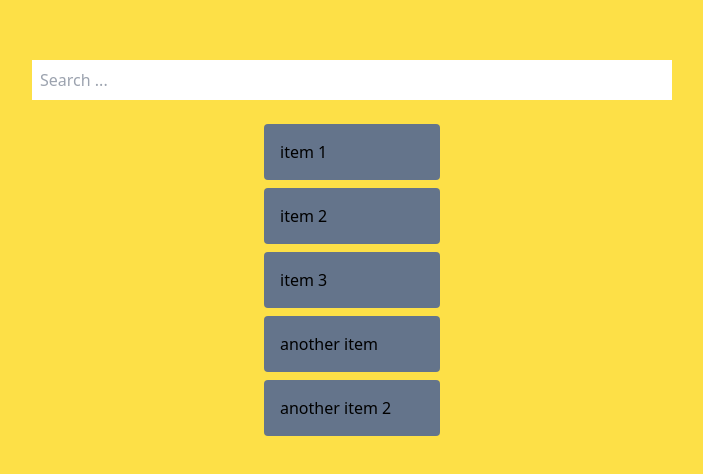
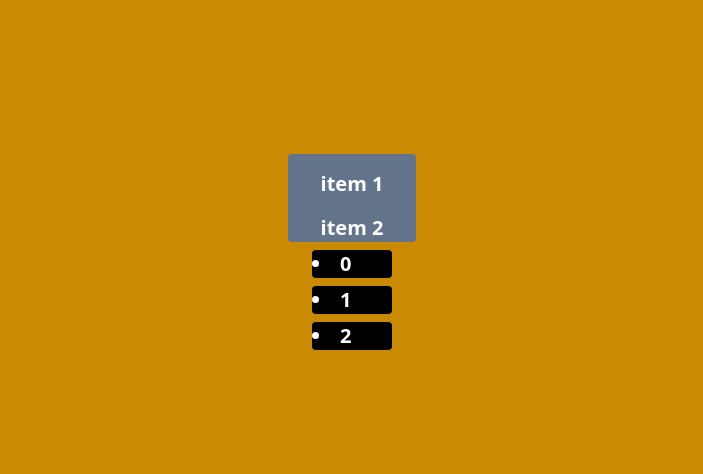
Before and after one commit to xKhanDev/ReactJS_30-_Practice, a React (Vite) app: page / in a window 1280 px wide. Shown: the part 148-622 px from the top of the page, without its empty margins (288-991 px from the left). Built offline with nearby package versions, Linux system fonts and the light colour scheme.

Commit message:
pagination components program

```diff
--- a/src/App.jsx
+++ b/src/App.jsx
@@ -13,6 +13,7 @@ import FileUploader from './Practice Files/FileUploader'
 import AuthenForm from './Practice Files/AuthenForm'
 import WeatherApp from './Practice Files/weatherApp'
 import ModernInputSearchBar from './Practice Files/ModernInputSearchBar'
+import PaginationComp from './Practice Files/PaginationComp'
 
 
 const App = () => {
@@ -32,7 +33,8 @@ const App = () => {
      {/* < FileUploader /> */}
      {/* < AuthenForm /> */}
      {/* < WeatherApp /> */}
-     <ModernInputSearchBar items={items}/>
+     {/* <ModernInputSearchBar items={items}/> */}
+     <PaginationComp items={items} itemsPerPage={2} />
     </>
   )
 }
--- /dev/null
+++ b/src/Practice Files/PaginationComp.jsx
@@ -0,0 +1,43 @@
+import React, { useState } from 'react'
+
+// program for (how much items we want to show on each page)
+const PaginationComp = ({ items, itemsPerPage }) => {
+    const [currentPage, setCurrentPage] = useState(1);
+
+    const indexOfLastItem = currentPage * itemsPerPage; // 2*2 = 4 is last items index
+    // console.log(`indexOfLastItem ${indexOfLastItem}`);
+
+    const indexOfFirstItem = indexOfLastItem - itemsPerPage; // 4-2 = 2
+    // console.log(`indexOfFirstItem ${indexOfFirstItem}`);
+
+    const currentItem = items.slice(indexOfFirstItem, indexOfLastItem);
+    // console.log(`currentItem ${currentItem}`);
+
+    const pageNumbers = [];
+    for (let i = 0; i < Math.ceil(items.length / itemsPerPage); i++) {
+        pageNumbers.push(i);
+
+    }
+    return (
+        <>
+            <div className='w-screen h-screen flex flex-col justify-center items-center bg-yellow-600'>
+                <ul className='bg-slate-500 rounded flex justify-center items-center flex-col'>
+                    {
+                        currentItem.map((item, index) => {
+                            return <li key={index} className='w-32 text-center text-white font-bold text-xl mt-4'> {item} </li>
+                        })
+                    }
+                </ul>
+                {
+                    pageNumbers.map((number)=>{
+                        return <li key={number} onClick={()=>setCurrentPage(number)} className='w-20 cursor-pointer rounded text-white font-bold text-xl mt-2 bg-black'>
+                            {number }
+                        </li>
+                    })
+                }
+            </div>
+        </>
+    )
+}
+
+export default PaginationComp
```
